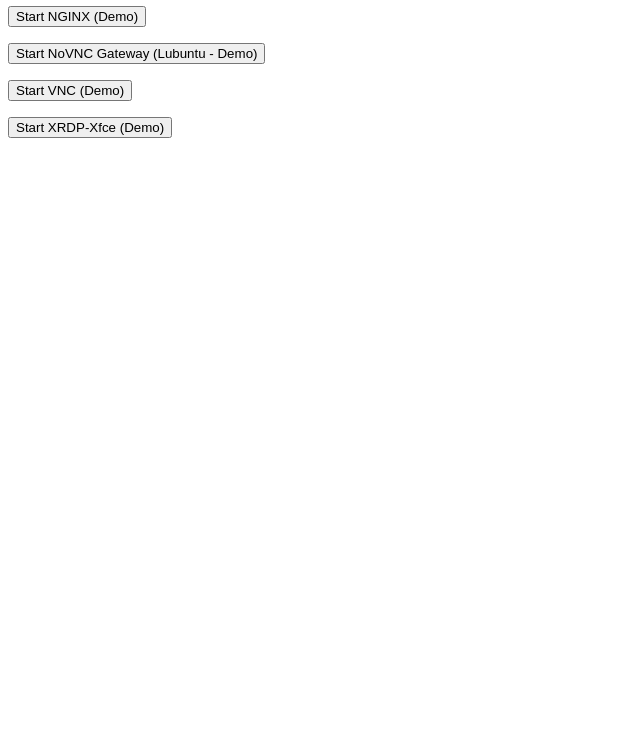
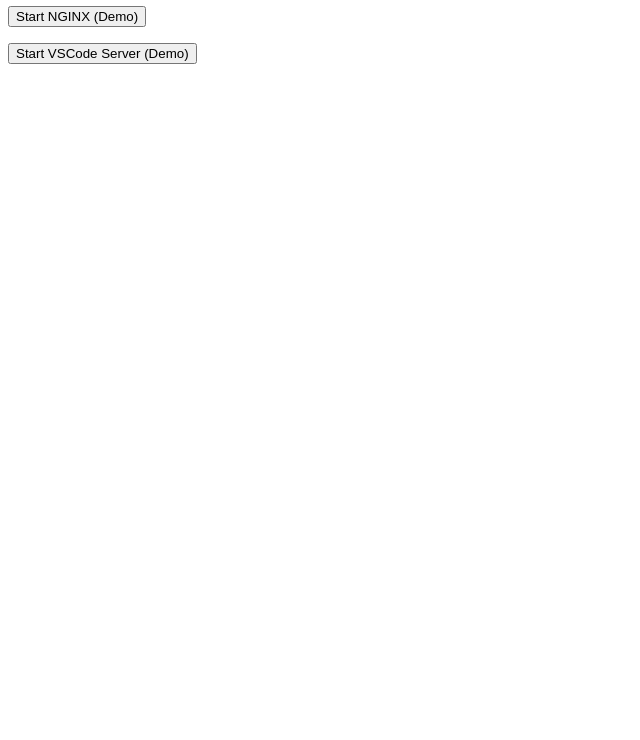
Before and after one commit to cyberpsych0siis/DockerVM, a website: page public/index.html in a window 1280 px wide. Shown: the part 60-800 px from the top of the page, without its empty margins (0-640 px from the left). Drawn offline with Linux system fonts and the light colour scheme; files whose address does not match are found by name.

Commit message:
added vscode server to the frontend

```diff
--- a/public/index.html
+++ b/public/index.html
@@ -13,9 +13,10 @@
 <body>
   <h1>It works! :)</h1>
   <p><input type='button' onclick='startNginx()' value='Start NGINX (Demo)'></p>
-  <p><input type='button' onclick='startNoVnc()' value='Start NoVNC Gateway (Lubuntu - Demo)'></p>
-  <p><input type='button' onclick='startVnc()' value='Start VNC (Demo)'></p>
-  <p><input type='button' onclick='startRdp()' value='Start XRDP-Xfce (Demo)'></p>
+  <p><input type='button' onclick='startVscode()' value='Start VSCode Server (Demo)'></p>
+  <!-- <p><input type='button' onclick='startNoVnc()' value='Start NoVNC Gateway (Lubuntu - Demo)'></p> -->
+  <!-- <p><input type='button' onclick='startVnc()' value='Start VNC (Demo)'></p> -->
+  <!-- <p><input type='button' onclick='startRdp()' value='Start XRDP-Xfce (Demo)'></p> -->
   <pre id="log"></pre>
 </body>
 </html>
--- a/public/main.js
+++ b/public/main.js
@@ -49,3 +49,7 @@
 function startRdp() {
   send("start rdp");
 }
+
+function startVscode() {
+  send("start vscode");
+}
```
